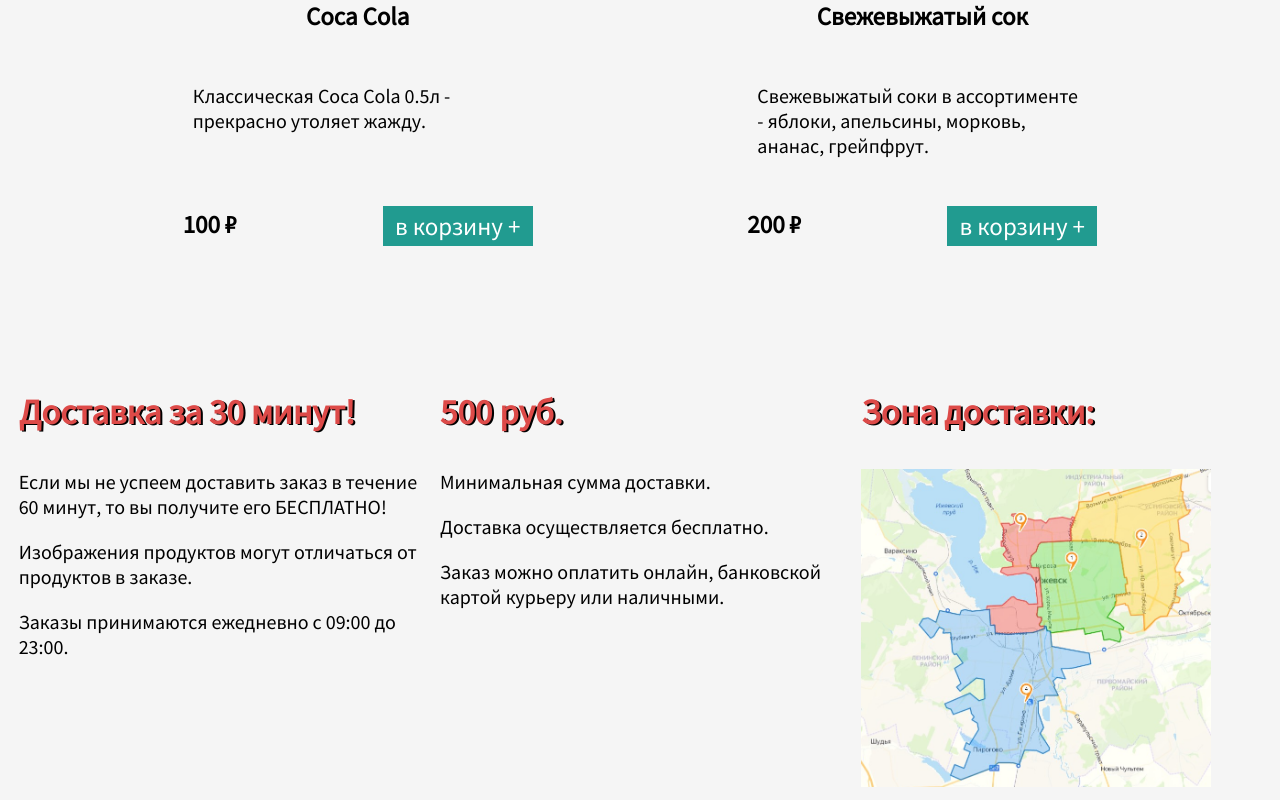
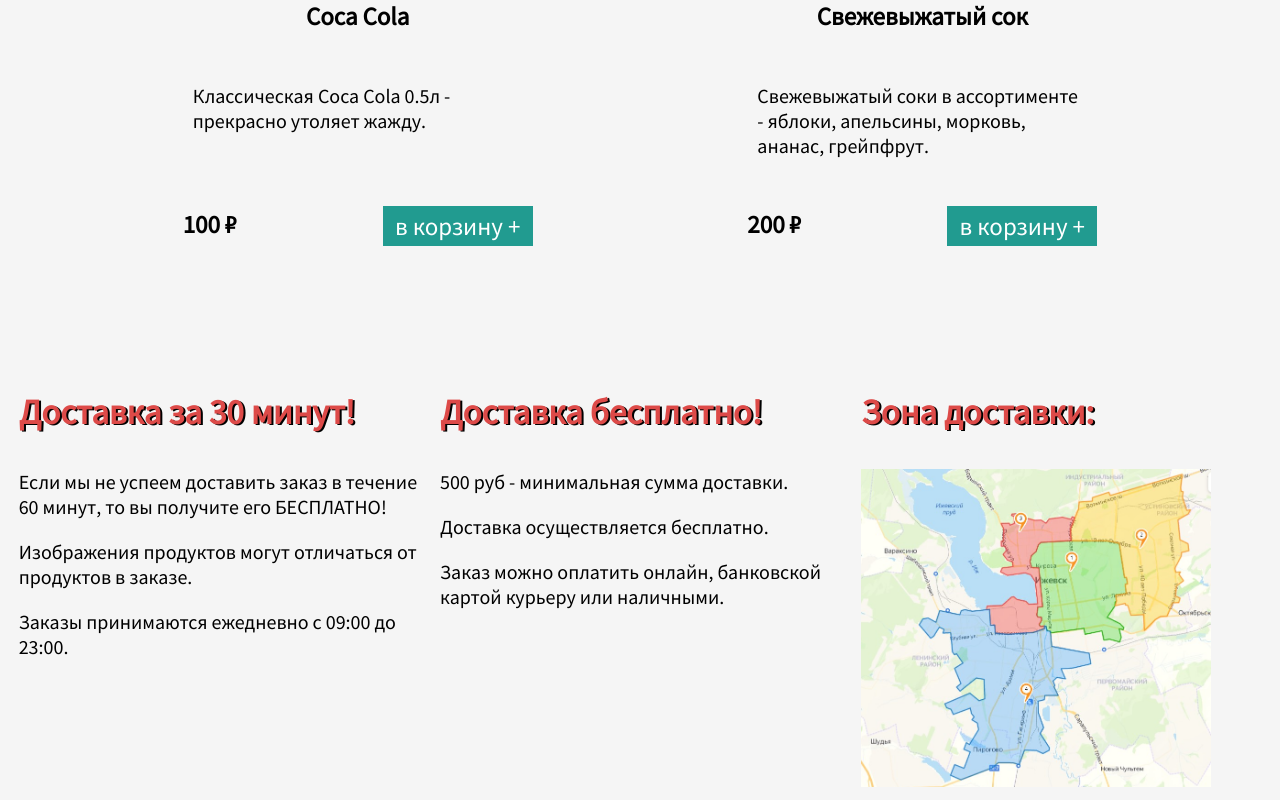
Before and after one commit to tamara-danilova2105/Delivery-Food, a React (Create React App) app: page / in a window 1280 px wide. Shown: the part 6154-6954 px from the top of the page. Built offline with nearby package versions, Linux system fonts and the light colour scheme.

Commit message:
your message

```diff
--- a/src/Delivery.js
+++ b/src/Delivery.js
@@ -11,8 +11,8 @@
             </div>
 
             <div className='delivery-block'>
-                <p className='red'>500 руб.</p>
-                <p>Минимальная сумма доставки.</p>
+                <p className='red'>Доставка бесплатно!</p>
+                <p>500 руб - минимальная сумма доставки.</p>
                 <p>Доставка осуществляется бесплатно.</p>
                 <p>Заказ можно оплатить онлайн, банковской картой курьеру или наличными.</p>
             </div>
```
